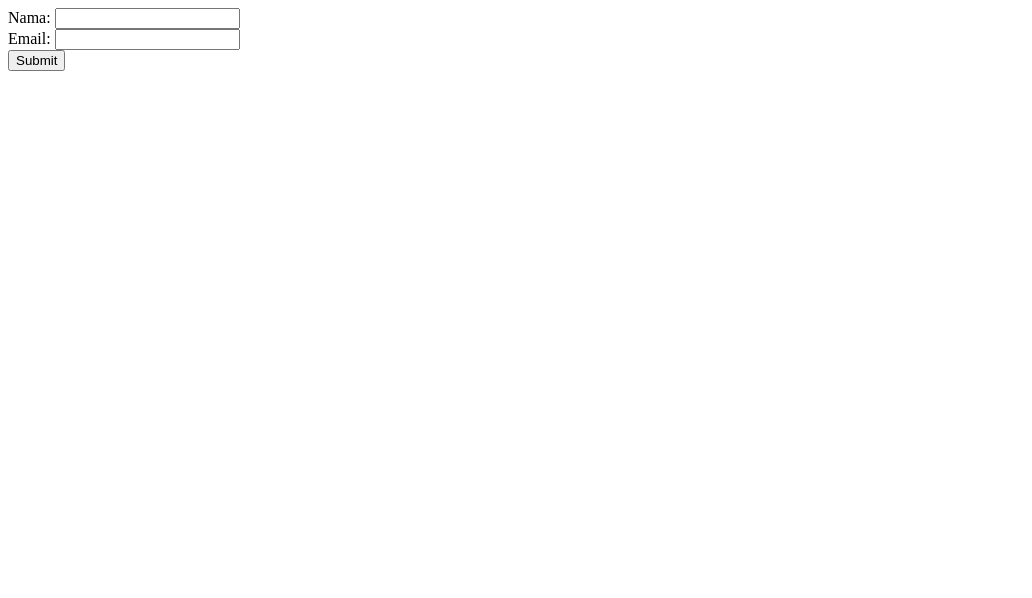
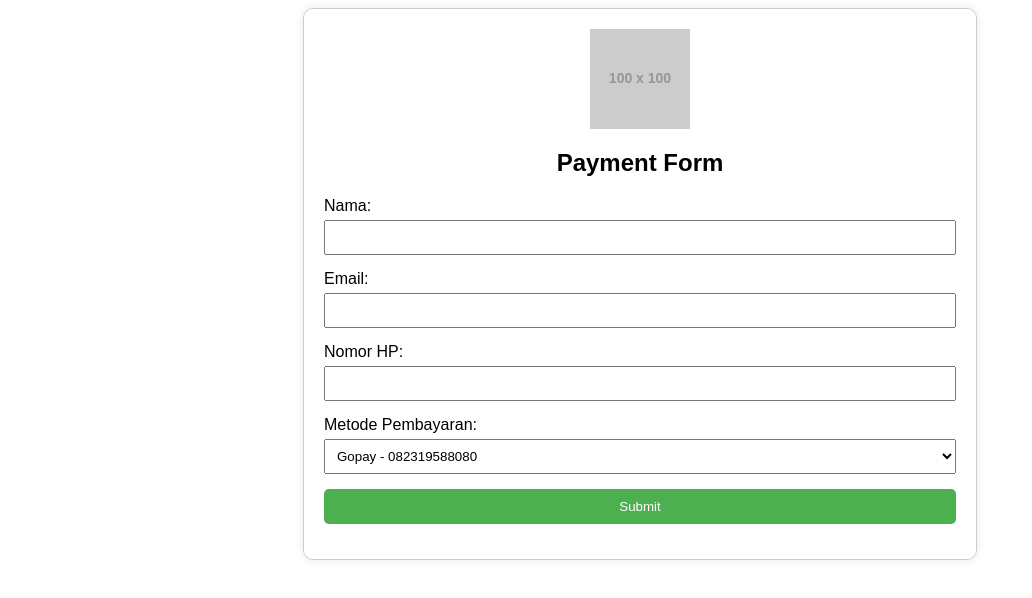
Before and after one commit to Rizal1234/form-html, a plain HTML site: page index.html in a window 1280 px wide. Shown: the whole page, without its empty margins (0-1032 px from the left). Drawn offline with Linux system fonts and the light colour scheme; placeholder pictures from the web are drawn by us.

Commit message:
Update index.html

```diff
--- a/index.html
+++ b/index.html
@@ -1,38 +1,105 @@
 <!DOCTYPE html>
 <html>
 <head>
-    <title>Form Input</title>
+    <title>Payment Form</title>
+    <style>
+        body {
+            font-family: Arial, sans-serif;
+        }
+        .container {
+            width: 50%;
+            margin: 0 auto;
+            padding: 20px;
+            border: 1px solid #ccc;
+            border-radius: 10px;
+            box-shadow: 0 0 10px rgba(0, 0, 0, 0.1);
+        }
+        .container img {
+            display: block;
+            margin: 0 auto;
+            width: 100px;
+        }
+        .container h2 {
+            text-align: center;
+        }
+        .form-group {
+            margin-bottom: 15px;
+        }
+        .form-group label {
+            display: block;
+            margin-bottom: 5px;
+        }
+        .form-group input, .form-group select {
+            width: 100%;
+            padding: 8px;
+            box-sizing: border-box;
+        }
+        .form-group button {
+            width: 100%;
+            padding: 10px;
+            background-color: #4CAF50;
+            color: white;
+            border: none;
+            border-radius: 5px;
+            cursor: pointer;
+        }
+        .form-group button:hover {
+            background-color: #45a049;
+        }
+    </style>
 </head>
 <body>
-    <form id="myForm">
-        Nama: <input type="text" name="nama" id="nama"><br>
-        Email: <input type="email" name="email" id="email"><br>
-        <button type="button" onclick="submitForm()">Submit</button>
-    </form>
+    <div class="container">
+        <img src="https://via.placeholder.com/100" alt="Business Logo">
+        <h2>Payment Form</h2>
+        <form id="paymentForm">
+            <div class="form-group">
+                <label for="nama">Nama:</label>
+                <input type="text" id="nama" name="nama" required>
+            </div>
+            <div class="form-group">
+                <label for="email">Email:</label>
+                <input type="email" id="email" name="email" required>
+            </div>
+            <div class="form-group">
+                <label for="no_hp">Nomor HP:</label>
+                <input type="tel" id="no_hp" name="no_hp" required>
+            </div>
+            <div class="form-group">
+                <label for="payment_method">Metode Pembayaran:</label>
+                <select id="payment_method" name="payment_method" required>
+                    <option value="Gopay">Gopay - 082319588080</option>
+                    <option value="ShopeePay">ShopeePay - 082319588080</option>
+                    <option value="BANK BTN">BANK BTN - 2001580020467 A.n Muhammad Rizaldi</option>
+                </select>
+            </div>
+            <div class="form-group">
+                <button type="button" onclick="submitForm()">Submit</button>
+            </div>
+        </form>
+    </div>
 
     <script>
         function submitForm() {
-            const nama = document.getElementById('nama').value;
-            const email = document.getElementById('email').value;
-
-            const data = {
-                nama: nama,
-                email: email
-            };
+            const form = document.getElementById('paymentForm');
+            const data = new FormData(form);
 
             fetch('https://script.google.com/macros/s/YOUR_SCRIPT_ID/exec', {
                 method: 'POST',
-                body: JSON.stringify(data),
-                headers: {
-                    'Content-Type': 'application/json'
-                }
+                body: new URLSearchParams(data),
             })
             .then(response => response.json())
             .then(result => {
-                console.log('Success:', result);
+                if (result.result === 'success') {
+                    alert('Form submitted successfully');
+                    form.reset();
+                } else {
+                    alert('Error submitting form');
+                }
             })
             .catch(error => {
                 console.error('Error:', error);
+                alert('Error submitting form');
             });
         }
     </script>
```
